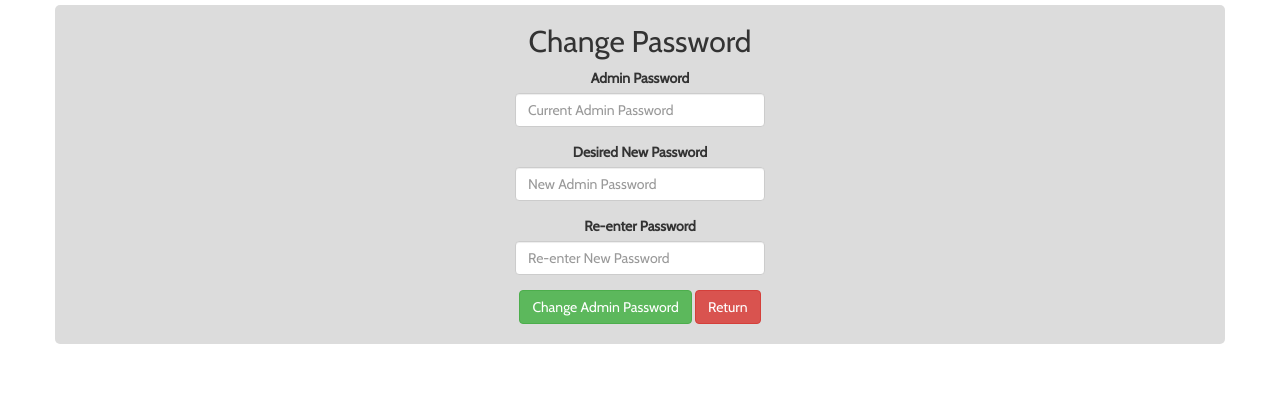
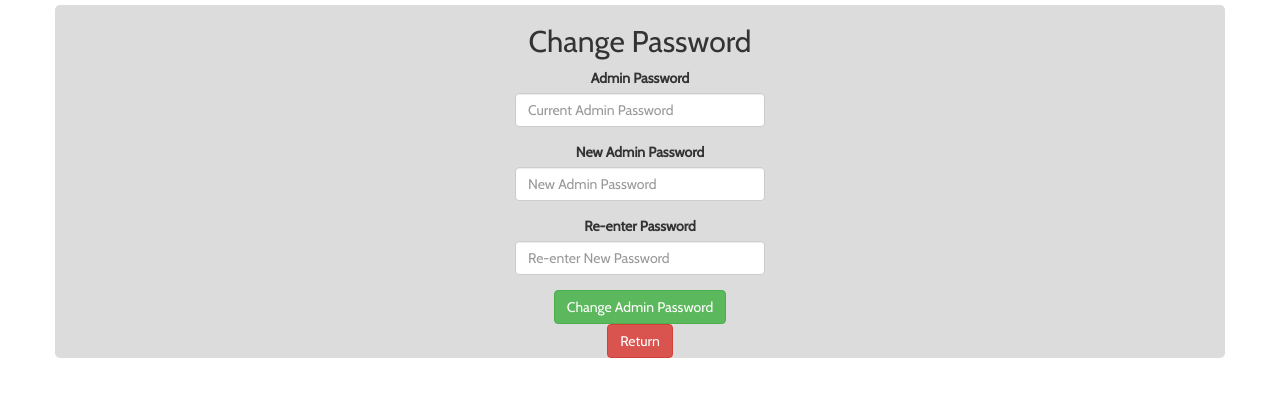
Before and after one commit to terabyte128/frc-scout-2014, a PHP site: page /home/change-admin-password.php in a window 1280 px wide. Shown: the top 397 px of the page. Run offline with PHP 8.4, Linux system fonts and the light colour scheme; the visitor is signed in with stand-in values (Sample User, id 1); some libraries are stand-ins or nearby versions.

Commit message:
Fixed return buttons

```diff
--- a/home/change-admin-password.php
+++ b/home/change-admin-password.php
@@ -21,7 +21,7 @@ require '../includes/setup-session.php';
                             <label for="teamPassword">Admin Password</label>
                             <input type="password" class="form-control" id="adminPassword" placeholder="Current Admin Password" required>
                         </div>                        <div class="form-group">
-                            <label for="teamPassword">Desired New Password</label>
+                            <label for="teamPassword">New Admin Password</label>
                             <input type="password" class="form-control" id="newPassword" placeholder="New Admin Password" required>
                         </div>                        <div class="form-group">
                             <label for="teamPassword">Re-enter Password</label>
@@ -29,8 +29,8 @@ require '../includes/setup-session.php';
                         </div>
 
                         <button type="submit" id="submitButton" class="btn btn-default btn-success">Change Admin Password</button>
+                    </form>
                         <button onclick="document.location='index.php'" class ="btn btn-default btn-danger">Return</button>
-                    </form>
                     <br />
                 </div>
             </div>
--- a/home/change-password.php
+++ b/home/change-password.php
@@ -30,8 +30,8 @@ require '../includes/setup-session.php';
                         </div>
 
                         <button type="submit" id="submitButton" class="btn btn-default btn-success">Change Password</button>
+                    </form>
                         <button onclick="document.location='index.php'" class ="btn btn-default btn-danger">Return</button>
-                    </form>
                     <br />
                 </div>
             </div>
```
